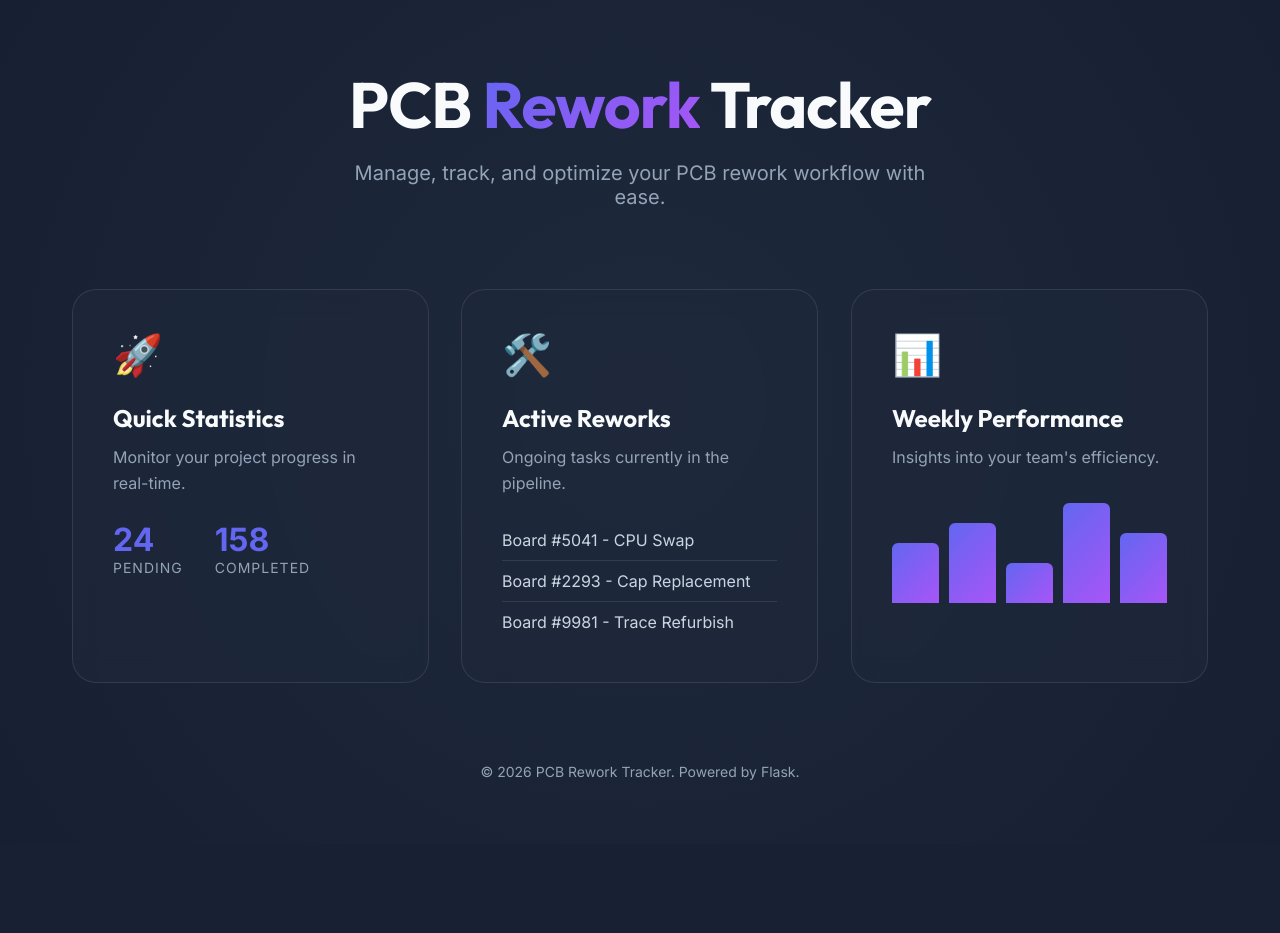
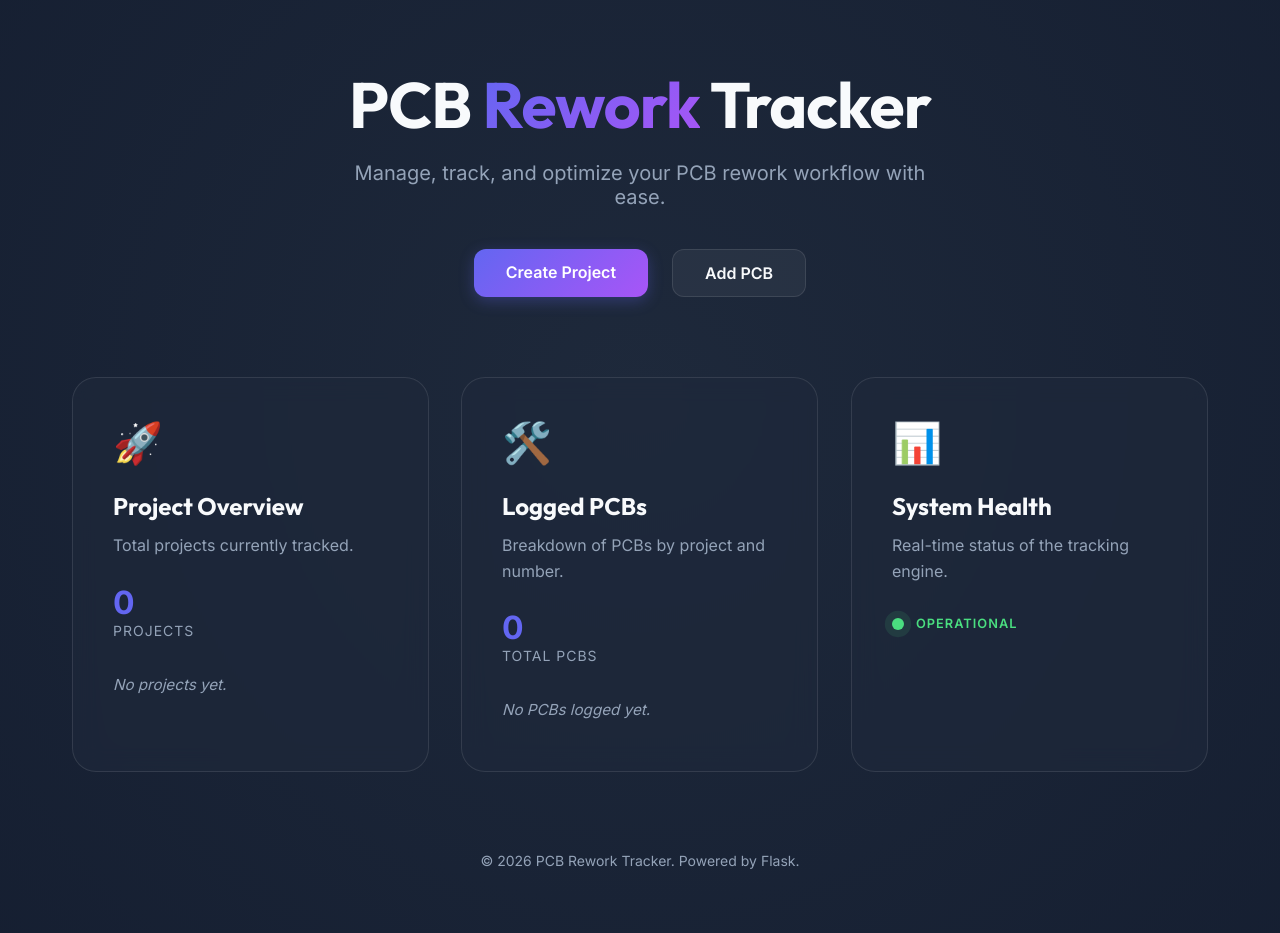
Before and after one commit to emunozgutier/PCBReworkTracker, a Flask app: page / in a window 1280 px wide. Before the commit the page ends 780 px from the top, so only its background shows below. Run offline with Flask 3, Linux system fonts and the light colour scheme.

Commit message:
Add project/PCB creation UI, routes, and styles
Introduce in-memory project and PCB storage with new Flask routes (/create-project, /add-pcb) and flash-based feedback. Add create_project and add_pcb templates and wire them into index (quick actions, lists for projects/PCBs, flashed messages). Expand CSS with form, button, flash, list and status styles to support the new UI. Basic validation and redirects included; app secret_key added for flashes.

```diff
--- a/app.py
+++ b/app.py
@@ -1,10 +1,45 @@
-from flask import Flask, render_template
+from flask import Flask, render_template, request, redirect, url_for, flash
 
 app = Flask(__name__)
+app.secret_key = 'super-secret-key' # Needed for flash messages
+
+# In-memory storage
+projects = []
+pcbs = []
 
 @app.route('/')
 def home():
-    return render_template('index.html')
+    return render_template('index.html', projects=projects, pcbs=pcbs)
+
+@app.route('/create-project', methods=['GET', 'POST'])
+def create_project():
+    if request.method == 'POST':
+        project_name = request.form.get('project_name')
+        if project_name and project_name not in projects:
+            projects.append(project_name)
+            flash(f'Project "{project_name}" created successfully!', 'success')
+            return redirect(url_for('home'))
+        elif project_name in projects:
+            flash(f'Project "{project_name}" already exists.', 'error')
+    return render_template('create_project.html')
+
+@app.route('/add-pcb', methods=['GET', 'POST'])
+def add_pcb():
+    if not projects:
+        flash('Create a project first!', 'warning')
+        return redirect(url_for('create_project'))
+
+    if request.method == 'POST':
+        project_name = request.form.get('project_name')
+        pcb_number = request.form.get('pcb_number')
+        if project_name and pcb_number:
+            pcbs.append({'project': project_name, 'number': pcb_number})
+            flash(f'PCB "{pcb_number}" added to project "{project_name}"!', 'success')
+            return redirect(url_for('home'))
+        else:
+            flash('Both project and PCB number are required.', 'error')
+
+    return render_template('add_pcb.html', projects=projects)
 
 if __name__ == '__main__':
     app.run(debug=True)
--- a/static/css/style.css
+++ b/static/css/style.css
@@ -61,7 +61,73 @@ h1 span {
     font-size: 1.25rem;
     color: var(--text-muted);
     max-width: 600px;
-    margin: 0 auto;
+    margin: 0 auto 2.5rem;
+}
+
+.quick-actions {
+    display: flex;
+    justify-content: center;
+    gap: 1.5rem;
+}
+
+.btn {
+    display: inline-block;
+    padding: 0.8rem 2rem;
+    border-radius: 12px;
+    font-weight: 600;
+    text-decoration: none;
+    transition: all 0.3s ease;
+    cursor: pointer;
+    border: none;
+    font-size: 1rem;
+}
+
+.btn-primary {
+    background: var(--primary-gradient);
+    color: white;
+    box-shadow: 0 4px 15px rgba(99, 102, 241, 0.3);
+}
+
+.btn-primary:hover {
+    transform: translateY(-2px);
+    box-shadow: 0 8px 25px rgba(99, 102, 241, 0.5);
+}
+
+.btn-secondary {
+    background: rgba(255, 255, 255, 0.05);
+    color: var(--text-color);
+    border: 1px solid var(--glass-border);
+}
+
+.btn-secondary:hover {
+    background: rgba(255, 255, 255, 0.1);
+}
+
+.flash-messages {
+    max-width: 600px;
+    margin: -2rem auto 3rem;
+    display: flex;
+    flex-direction: column;
+    gap: 1rem;
+}
+
+.flash {
+    padding: 1rem 1.5rem;
+    border-radius: 12px;
+    font-size: 0.95rem;
+    backdrop-filter: blur(8px);
+}
+
+.flash.success {
+    background: rgba(34, 197, 94, 0.1);
+    color: #4ade80;
+    border: 1px solid rgba(34, 197, 94, 0.2);
+}
+
+.flash.error, .flash.warning {
+    background: rgba(239, 68, 68, 0.1);
+    color: #f87171;
+    border: 1px solid rgba(239, 68, 68, 0.2);
 }
 
 .dashboard {
@@ -126,33 +192,99 @@ h3 {
     letter-spacing: 1px;
 }
 
-.task-list {
+.data-list {
     list-style: none;
+    margin-top: 1.5rem;
 }
 
-.task-list li {
-    padding: 10px 0;
+.data-list li {
+    padding: 12px 0;
     border-bottom: 1px solid var(--glass-border);
     color: #cbd5e1;
+    font-size: 0.95rem;
 }
 
-.task-list li:last-child {
+.data-list li:last-child {
     border-bottom: none;
 }
 
-.chart-placeholder {
+.empty-state {
+    color: var(--text-muted) !important;
+    font-style: italic;
+}
+
+.form-container {
+    max-width: 600px;
+    margin: 0 auto;
+}
+
+.form-group {
+    margin-bottom: 1.5rem;
     display: flex;
-    align-items: flex-end;
-    gap: 10px;
-    height: 100px;
+    flex-direction: column;
+    gap: 0.5rem;
+}
+
+.form-group label {
+    font-size: 0.9rem;
+    font-weight: 600;
+    color: var(--text-muted);
+}
+
+input, select {
+    background: rgba(255, 255, 255, 0.05);
+    border: 1px solid var(--glass-border);
+    border-radius: 12px;
+    padding: 0.8rem 1rem;
+    color: var(--text-color);
+    font-size: 1rem;
+    outline: none;
+    transition: all 0.3s ease;
+}
+
+input:focus, select:focus {
+    border-color: var(--primary-color);
+    background: rgba(255, 255, 255, 0.1);
+    box-shadow: 0 0 0 4px rgba(99, 102, 241, 0.1);
+}
+
+.button-group {
+    display: flex;
+    gap: 1rem;
     margin-top: 2rem;
 }
 
-.bar {
-    width: 20%;
-    background: var(--primary-gradient);
-    border-radius: 6px 6px 0 0;
-    transition: height 1s ease;
+.status-indicator {
+    display: flex;
+    align-items: center;
+    gap: 12px;
+    margin-top: 2rem;
+}
+
+.dot {
+    width: 12px;
+    height: 12px;
+    background: #4ade80;
+    border-radius: 50%;
+}
+
+.pulse {
+    box-shadow: 0 0 0 rgba(74, 222, 128, 0.4);
+    animation: pulse 2s infinite;
+}
+
+@keyframes pulse {
+    0% { box-shadow: 0 0 0 0 rgba(74, 222, 128, 0.4); }
+    70% { box-shadow: 0 0 0 10px rgba(74, 222, 128, 0); }
+    100% { box-shadow: 0 0 0 0 rgba(74, 222, 128, 0); }
+}
+
+.status-text {
+    font-weight: 600;
+    letter-spacing: 1px;
+    text-transform: uppercase;
+    font-size: 0.8rem;
+    color: #4ade80;
 }
 
 .footer {
--- a/templates/index.html
+++ b/templates/index.html
@@ -15,46 +15,69 @@
         <header class="hero">
             <h1 class="animate-fade-in-down">PCB <span>Rework</span> Tracker</h1>
             <p class="subtitle animate-fade-in-up">Manage, track, and optimize your PCB rework workflow with ease.</p>
+
+            <div class="quick-actions animate-fade-in-up delay-100">
+                <a href="{{ url_for('create_project') }}" class="btn btn-primary">Create Project</a>
+                <a href="{{ url_for('add_pcb') }}" class="btn btn-secondary">Add PCB</a>
+            </div>
         </header>
+
+        {% with messages = get_flashed_messages(with_categories=true) %}
+          {% if messages %}
+            <div class="flash-messages animate-fade-in-down">
+              {% for category, message in messages %}
+                <div class="flash {{ category }}">{{ message }}</div>
+              {% endfor %}
+            </div>
+          {% endif %}
+        {% endwith %}
 
         <section class="dashboard">
             <div class="card glass-card animate-zoom-in">
                 <div class="card-icon">🚀</div>
-                <h3>Quick Statistics</h3>
-                <p>Monitor your project progress in real-time.</p>
+                <h3>Project Overview</h3>
+                <p>Total projects currently tracked.</p>
                 <div class="stat-group">
                     <div class="stat">
-                        <span class="stat-value">24</span>
-                        <span class="stat-label">Pending</span>
-                    </div>
-                    <div class="stat">
-                        <span class="stat-value">158</span>
-                        <span class="stat-label">Completed</span>
+                        <span class="stat-value">{{ projects|length }}</span>
+                        <span class="stat-label">Projects</span>
                     </div>
                 </div>
+                <ul class="data-list">
+                    {% for project in projects %}
+                        <li>{{ project }}</li>
+                    {% else %}
+                        <li class="empty-state">No projects yet.</li>
+                    {% endfor %}
+                </ul>
             </div>
 
             <div class="card glass-card animate-zoom-in delay-100">
                 <div class="card-icon">🛠️</div>
-                <h3>Active Reworks</h3>
-                <p>Ongoing tasks currently in the pipeline.</p>
-                <ul class="task-list">
-                    <li>Board #5041 - CPU Swap</li>
-                    <li>Board #2293 - Cap Replacement</li>
-                    <li>Board #9981 - Trace Refurbish</li>
+                <h3>Logged PCBs</h3>
+                <p>Breakdown of PCBs by project and number.</p>
+                <div class="stat-group">
+                    <div class="stat">
+                        <span class="stat-value">{{ pcbs|length }}</span>
+                        <span class="stat-label">Total PCBs</span>
+                    </div>
+                </div>
+                <ul class="data-list">
+                    {% for pcb in pcbs %}
+                        <li><strong>{{ pcb.project }}</strong>: {{ pcb.number }}</li>
+                    {% else %}
+                        <li class="empty-state">No PCBs logged yet.</li>
+                    {% endfor %}
                 </ul>
             </div>
 
             <div class="card glass-card animate-zoom-in delay-200">
                 <div class="card-icon">📊</div>
-                <h3>Weekly Performance</h3>
-                <p>Insights into your team's efficiency.</p>
-                <div class="chart-placeholder">
-                    <div class="bar" style="height: 60%;"></div>
-                    <div class="bar" style="height: 80%;"></div>
-                    <div class="bar" style="height: 40%;"></div>
-                    <div class="bar" style="height: 100%;"></div>
-                    <div class="bar" style="height: 70%;"></div>
+                <h3>System Health</h3>
+                <p>Real-time status of the tracking engine.</p>
+                <div class="status-indicator">
+                    <span class="dot pulse"></span>
+                    <span class="status-text">Operational</span>
                 </div>
             </div>
         </section>
```
Also changed, not shown: templates/add_pcb.html (added, +53 -0 lines), templates/create_project.html (added, +44 -0 lines).
